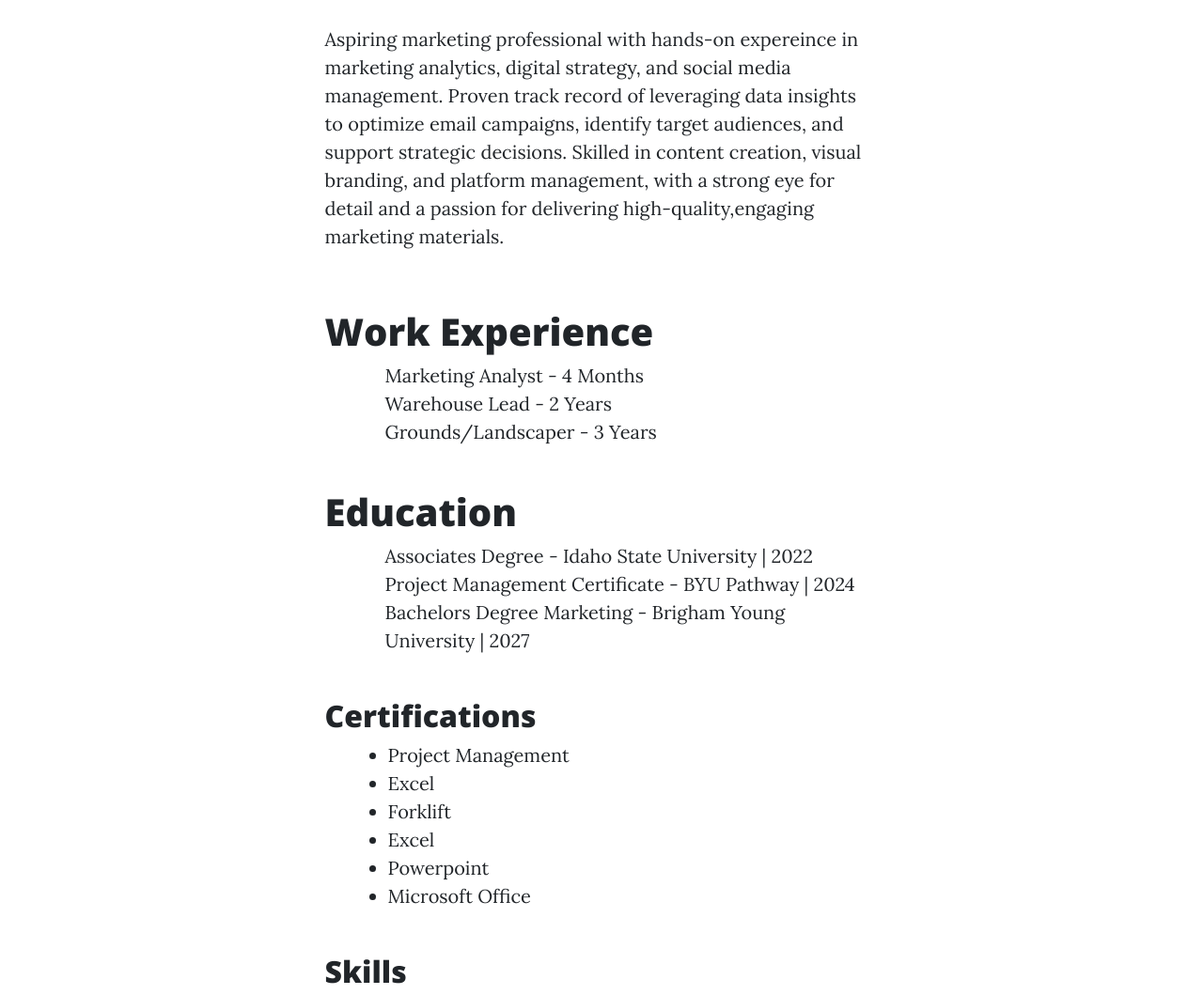
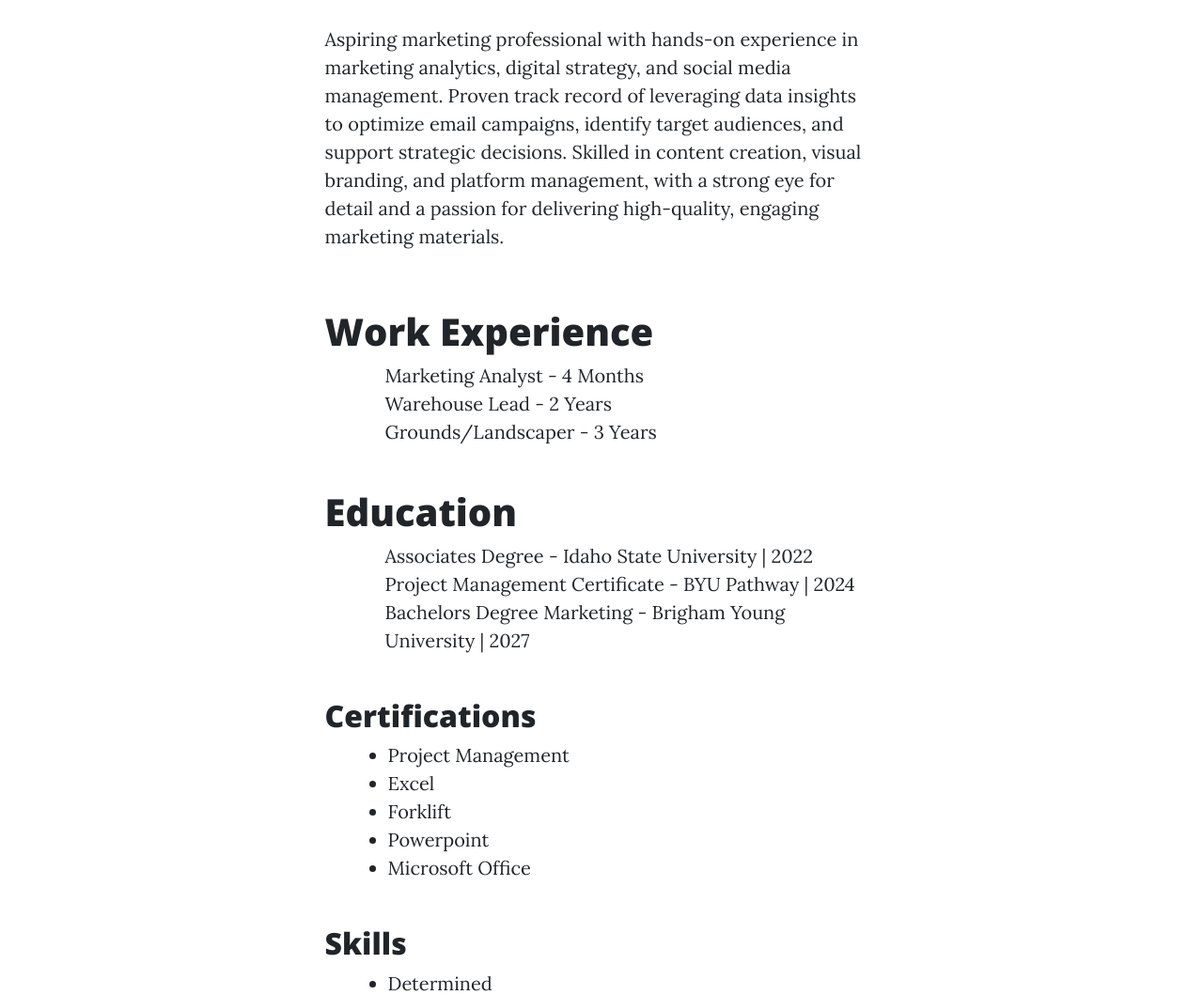
Before and after one commit to Kprice16/Life-of-Kody-Price, a plain HTML site: page index.html in a window 1280 px wide. Shown: the part 605-1664 px from the top of the page at 94% size. Drawn offline with nearby package versions, Linux system fonts and the light colour scheme.

Commit message:
Update index.html

```diff
--- a/index.html
+++ b/index.html
@@ -52,11 +52,11 @@
                 <div class="col-md-10 col-lg-8 col-xl-7">
                    <!--this is where you'll put your main content-->
                    <h1>Professional Summary</h1>
-                   <p>Aspiring marketing professional with hands-on expereince in marketing analytics, digital
+                   <p>Aspiring marketing professional with hands-on experience in marketing analytics, digital
                    strategy, and social media management. Proven track record of leveraging data insights to
                    optimize email campaigns, identify target audiences, and support strategic decisions. Skilled
                    in content creation, visual branding, and platform management, with a strong eye for detail
-                   and a passion for delivering high-quality,engaging marketing materials.</p>
+                   and a passion for delivering high-quality, engaging marketing materials.</p>
                    <br>
 
                    <h1>Work Experience</h1>
@@ -81,7 +81,6 @@
                       <li>Project Management</li>
                       <li>Excel</li>
                       <li>Forklift</li>
-                      <li>Excel </li>
                       <li>Powerpoint</li>
                       <li>Microsoft Office</li>
                     </ul>
```
